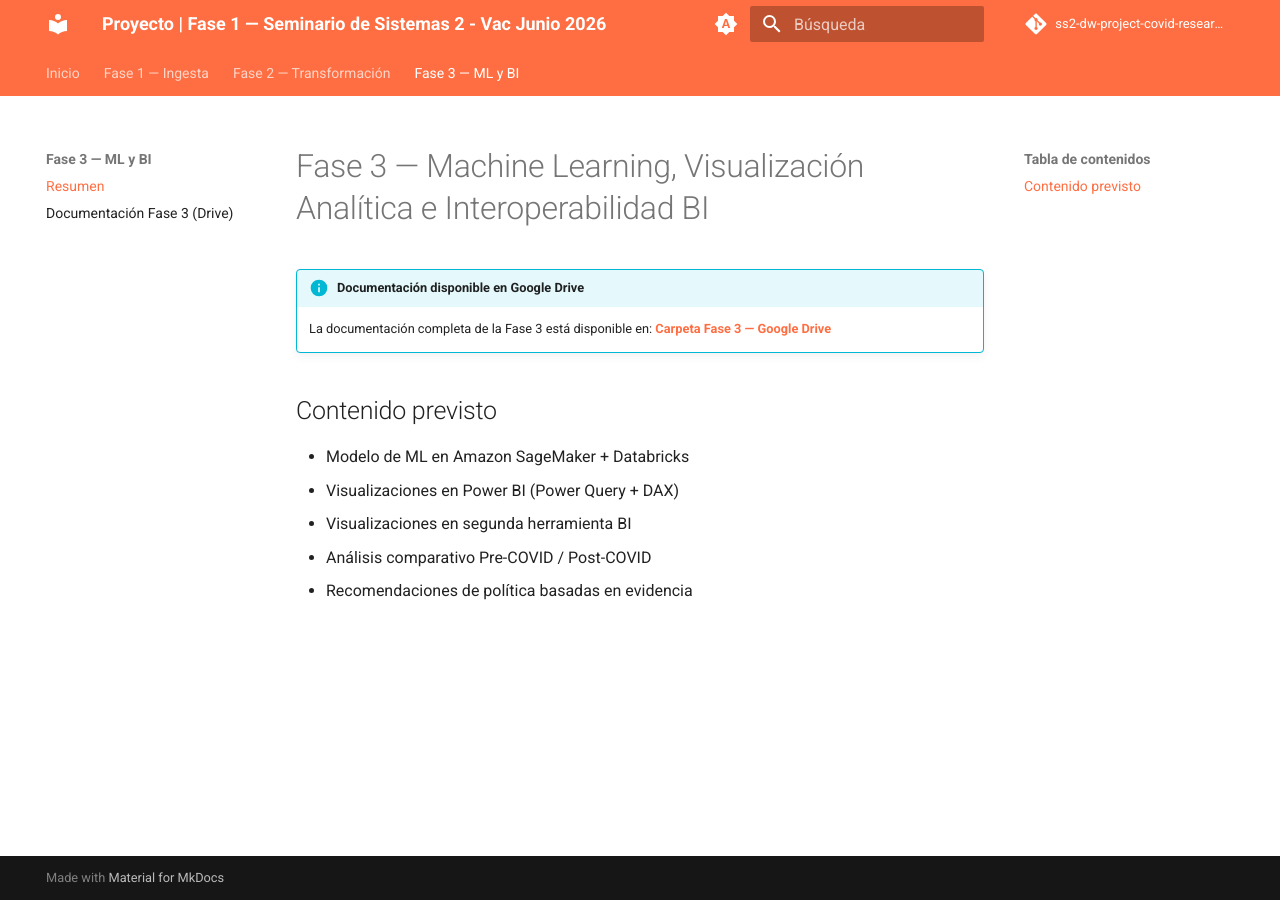
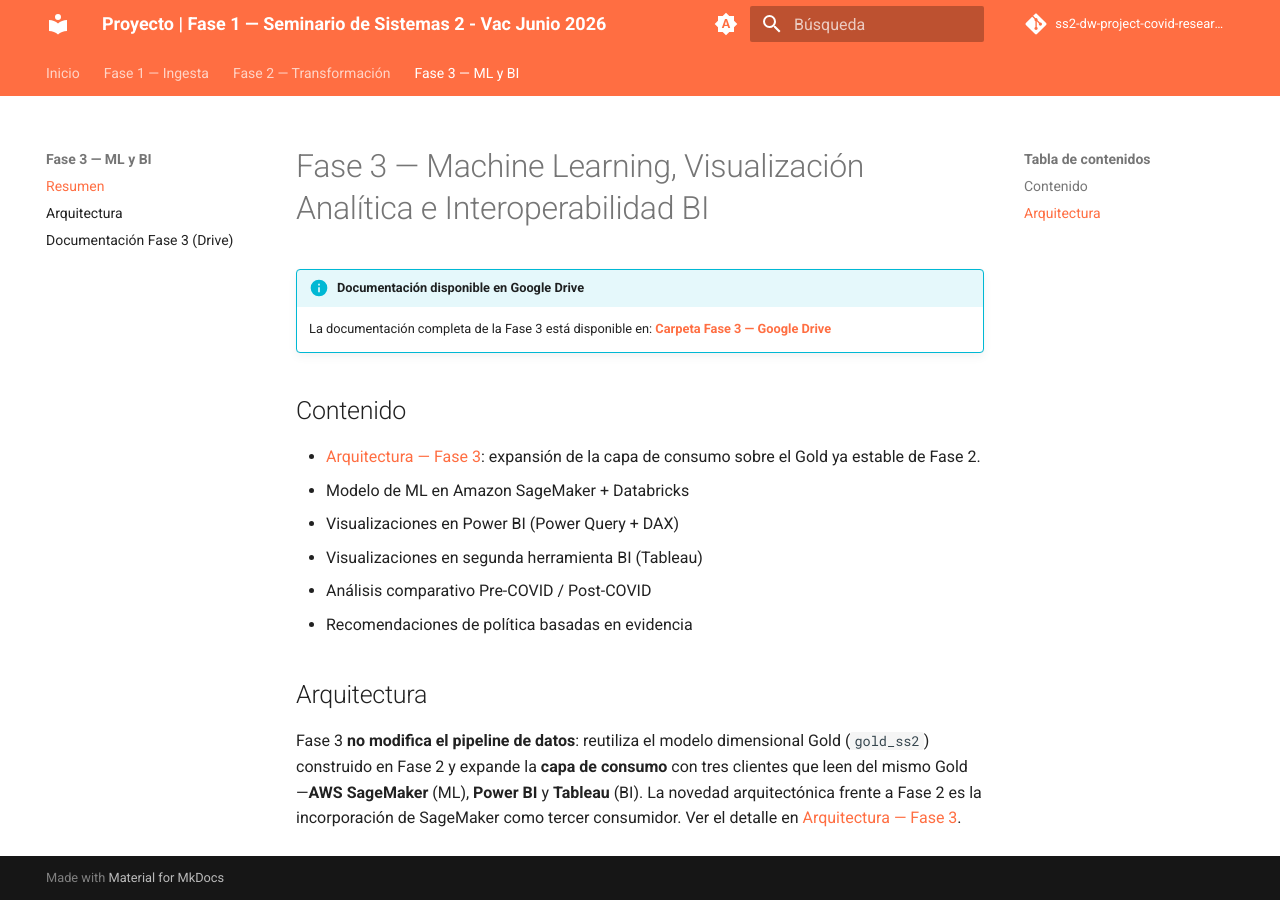
Before and after one commit to SofiaQuintana/ss2-dw-project-covid-research, an MkDocs documentation site: the page built from docs/fase3/index.md, in a window 1280 px wide. Built offline with MkDocs 1.6.1 and Material for MkDocs 9.7.7, drawn with Linux system fonts in a browser that asks for light colours; comment, search, counter and statistics services are not loaded.

Commit message:
feat: add architecture documentation for Fase 3 and update navigation in mkdocs

```diff
--- a/docs/fase3/index.md
+++ b/docs/fase3/index.md
@@ -4,10 +4,21 @@
     La documentación completa de la Fase 3 está disponible en:
     **[Carpeta Fase 3 — Google Drive](https://drive.google.com/drive/u/3/folders/1DzDgBGiFRfbDw8EdrTQp932aCmgi2tBd)**
 
-## Contenido previsto
+## Contenido
 
+- [Arquitectura — Fase 3](arquitectura.md): expansión de la capa de
+  consumo sobre el Gold ya estable de Fase 2.
 - Modelo de ML en Amazon SageMaker + Databricks
 - Visualizaciones en Power BI (Power Query + DAX)
-- Visualizaciones en segunda herramienta BI
+- Visualizaciones en segunda herramienta BI (Tableau)
 - Análisis comparativo Pre-COVID / Post-COVID
 - Recomendaciones de política basadas en evidencia
+
+## Arquitectura
+
+Fase 3 **no modifica el pipeline de datos**: reutiliza el modelo
+dimensional Gold (`gold_ss2`) construido en Fase 2 y expande la **capa de
+consumo** con tres clientes que leen del mismo Gold —**AWS SageMaker**
+(ML), **Power BI** y **Tableau** (BI). La novedad arquitectónica frente a
+Fase 2 es la incorporación de SageMaker como tercer consumidor. Ver el
+detalle en [Arquitectura — Fase 3](arquitectura.md).
--- a/mkdocs.yml
+++ b/mkdocs.yml
@@ -81,4 +81,5 @@ nav:
 
   - Fase 3 — ML y BI:
     - Resumen: fase3/index.md
+    - Arquitectura: fase3/arquitectura.md
     - Documentación Fase 3 (Drive): https://drive.google.com/drive/u/3/folders/1DzDgBGiFRfbDw8EdrTQp932aCmgi2tBd
```
Also changed, not shown: docs/fase3/arquitectura.md (added, +99 -0 lines), docs/assets/despliegue_updated.png (added).
